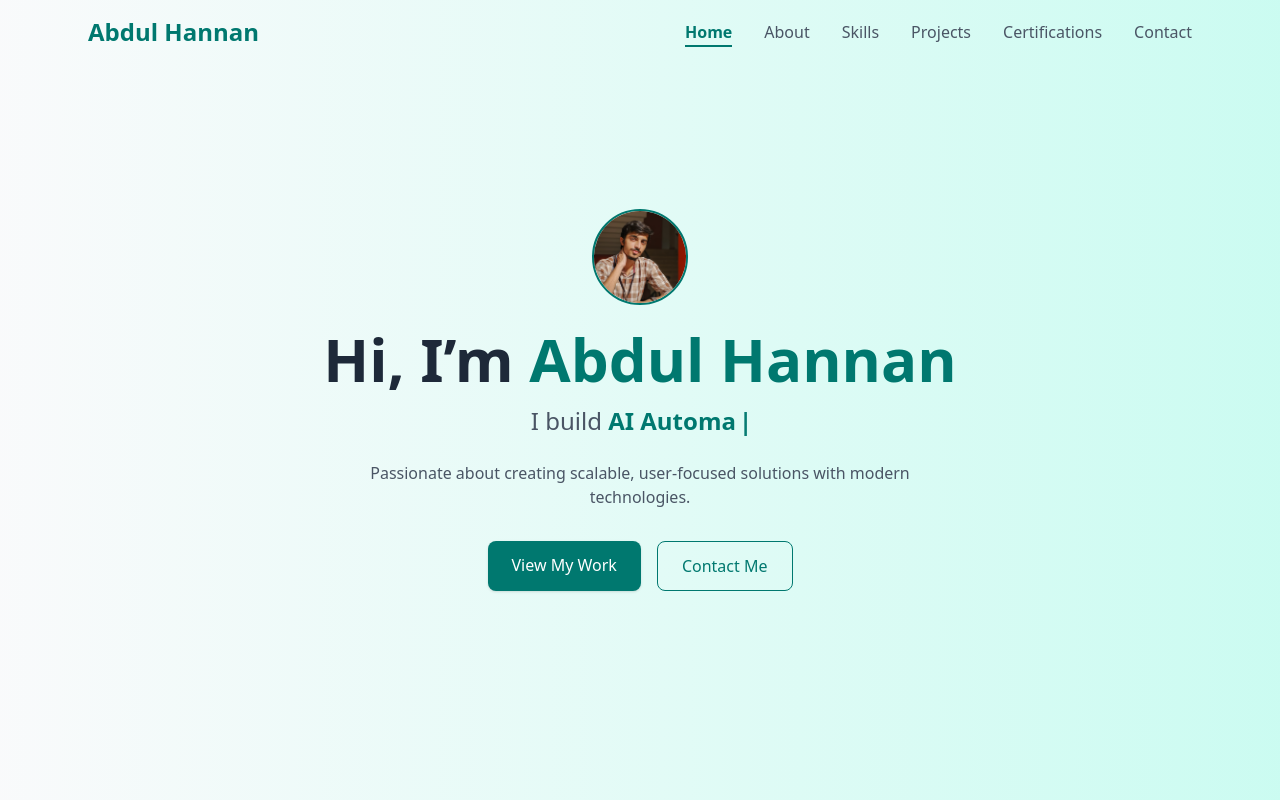
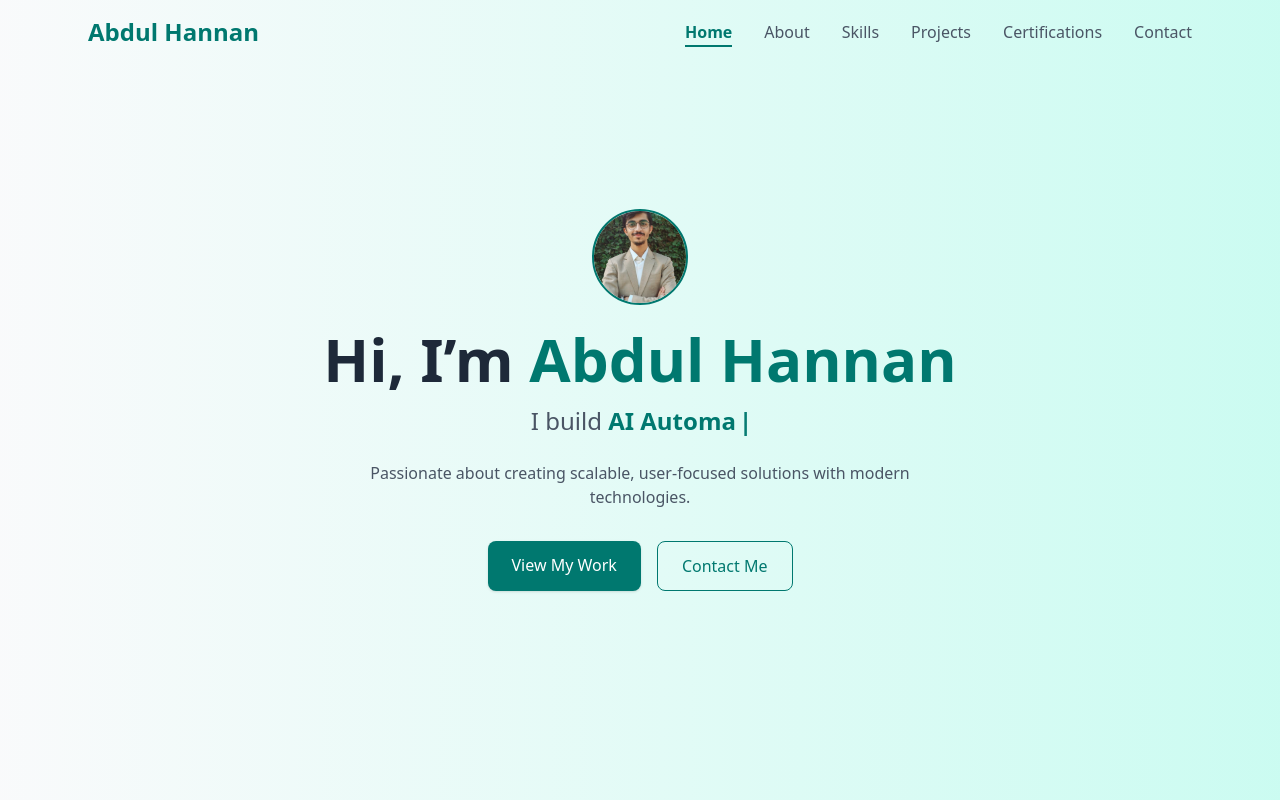
Before and after one commit to abdulhannant-ai/my-portfolio, a React (Vite) app: page / in a window 1280 px wide. Shown: the top 800 px of the page. Built offline with nearby package versions, Linux system fonts and the light colour scheme.

Commit message:
Update Home.jsx

```diff
--- a/src/components/Home.jsx
+++ b/src/components/Home.jsx
@@ -12,7 +12,7 @@ export default function Home() {
         className="max-w-4xl mx-auto"
       >
         <img
-          src="/images/pf.jpg"
+          src="/images/me.jpg"
           alt="Abdul Hannan"
           className="w-24 h-24 rounded-full mx-auto mb-6 border-2 border-teal-700 object-cover"
         />
```
